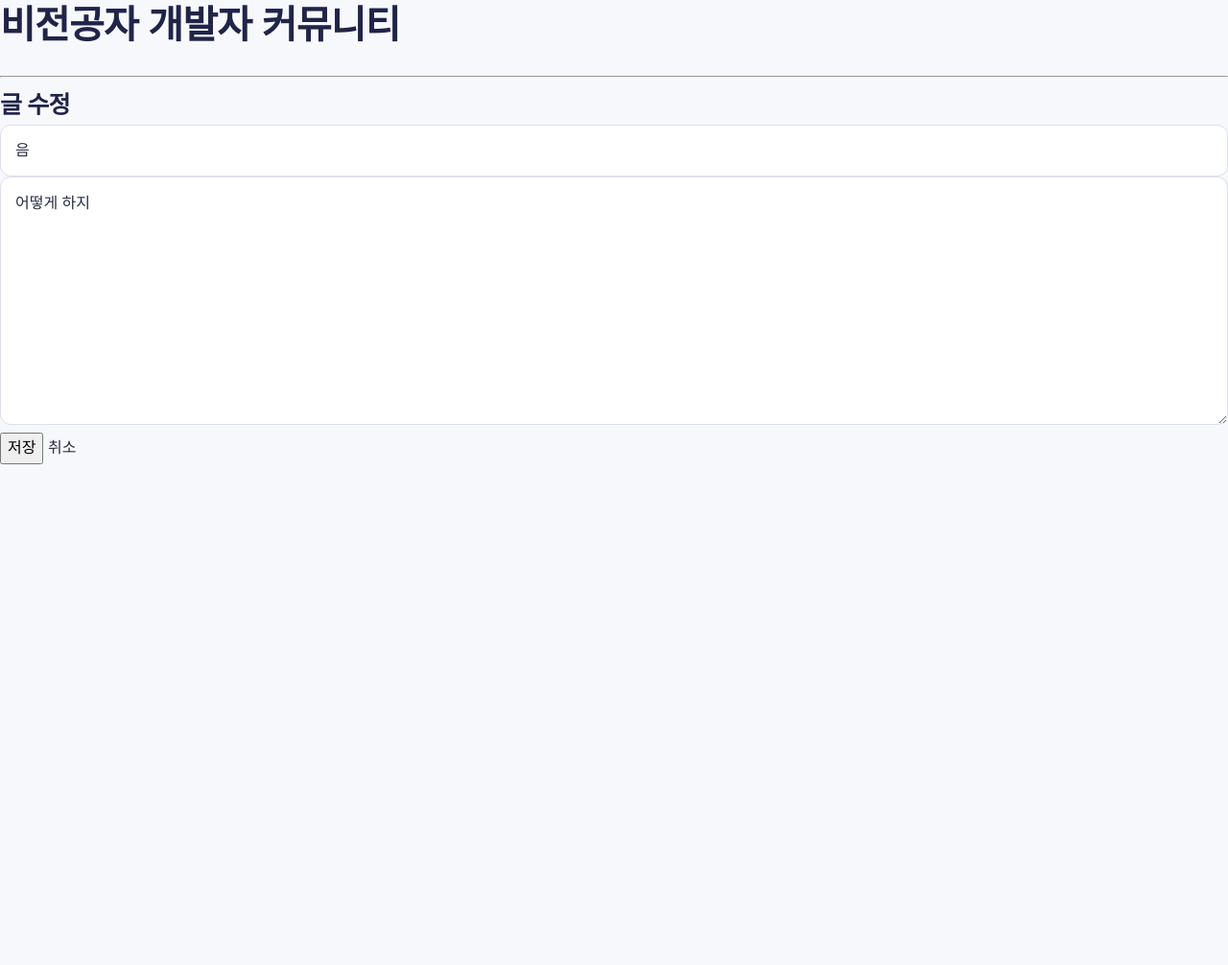
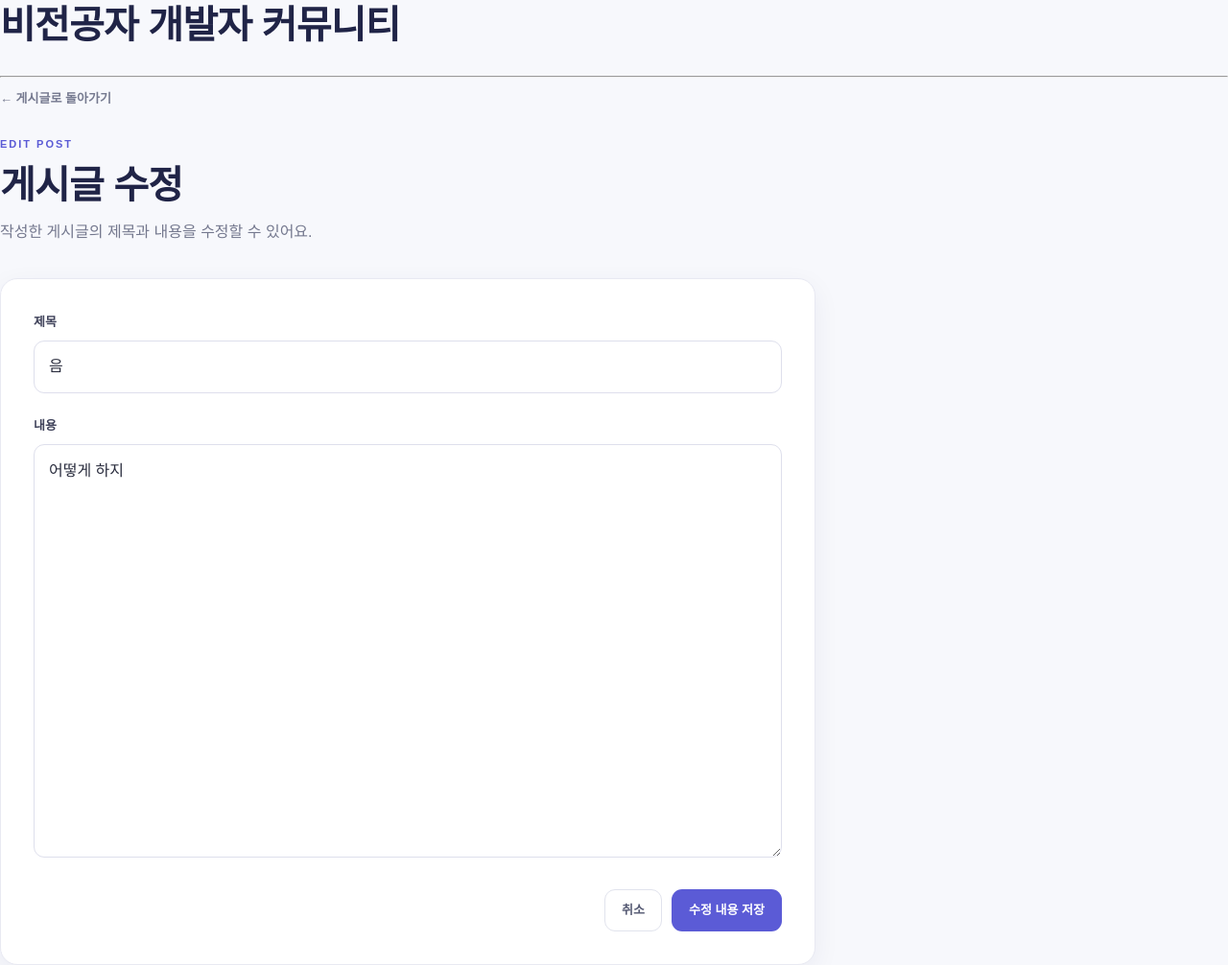
Before and after one commit to hyorimham/first-web-site, a Flask app: page /post/8/edit in a window 1280 px wide. Shown: the whole page at 96% size. Before the commit the page ends 484 px from the top, so only its background shows below. Run offline with Flask 3, Linux system fonts and the light colour scheme; data comes from the database, SQL or seed files in the repository; data that the repository does not hold is empty.

Commit message:
기존 게시글 수정, 삭제

```diff
--- a/templates/edit.html
+++ b/templates/edit.html
@@ -1,10 +1,60 @@
+
 {% extends "base.html" %}
+
+{% block title %}게시글 수정 - {{ post.title }}{% endblock %}
+
 {% block content %}
-  <h2>글 수정</h2>
-  <form method="POST" action="/post/{{ post.id }}/edit">
-    <input type="text" name="title" value="{{ post.title }}" required><br>
-    <textarea name="content" rows="8" cols="50" required>{{ post.content }}</textarea><br>
-    <button type="submit">저장</button>
-    <a href="/post/{{ post.id }}">취소</a>
+<section class="page-heading">
+  <a class="back-link"
+     href="{{ url_for('view', post_id=post.id) }}">
+    ← 게시글로 돌아가기
+  </a>
+
+  <span class="eyebrow">EDIT POST</span>
+  <h1>게시글 수정</h1>
+  <p>작성한 게시글의 제목과 내용을 수정할 수 있어요.</p>
+</section>
+
+<section class="form-panel">
+  <form
+    class="post-form"
+    action="{{ url_for('edit', post_id=post.id) }}"
+    method="post"
+  >
+    <div class="form-group">
+      <label for="title">제목</label>
+      <input
+        type="text"
+        id="title"
+        name="title"
+        maxlength="200"
+        value="{{ post.title }}"
+        required
+      >
+    </div>
+
+    <div class="form-group">
+      <label for="content">내용</label>
+      <textarea
+        id="content"
+        name="content"
+        rows="14"
+        required
+      >{{ post.content }}</textarea>
+    </div>
+
+    <div class="form-actions">
+      <a
+        class="button secondary"
+        href="{{ url_for('view', post_id=post.id) }}"
+      >
+        취소
+      </a>
+
+      <button class="button primary" type="submit">
+        수정 내용 저장
+      </button>
+    </div>
   </form>
+</section>
 {% endblock %}
```
